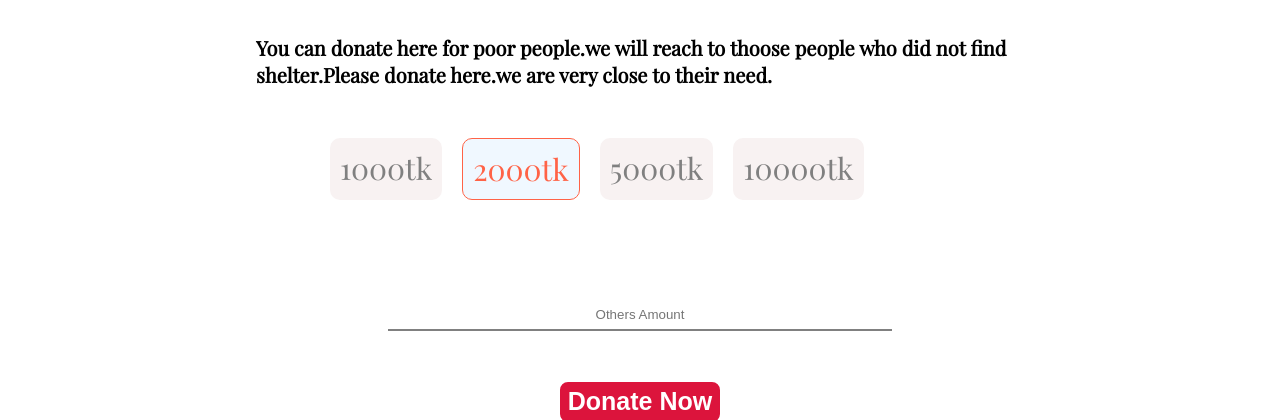
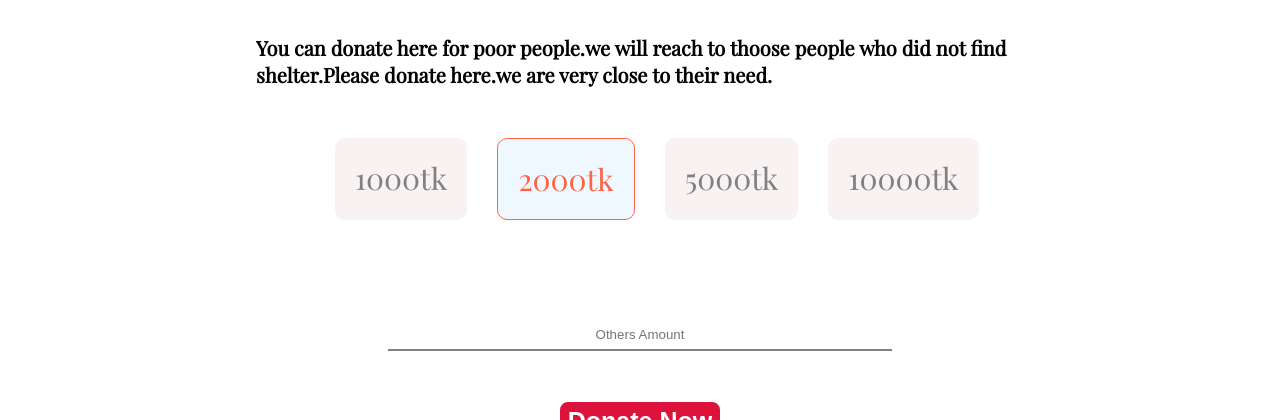
Before and after one commit to nurulalam245200/donate-fund, a plain HTML site: page index.html in a window 1280 px wide. Shown: the part 752-1172 px from the top of the page. Drawn offline with nearby package versions, Linux system fonts and the light colour scheme; a web font is replaced by a local one.

Commit message:
link_padding

```diff
--- a/style.css
+++ b/style.css
@@ -46,7 +46,7 @@ body {
 .donate_amount {
   text-decoration: none;
   font-size: 30px;
-  padding: 10px;
+  padding: 20px;
   background-color: #f8f2f2;
   border-radius: 10px;
   color: gray;
@@ -59,8 +59,8 @@ body {
 }
 
 .amount a {
-  margin-left: 10px;
-  margin-right: 10px;
+  margin-left: 15px;
+  margin-right: 15px;
 }
 
 .amount {
```
